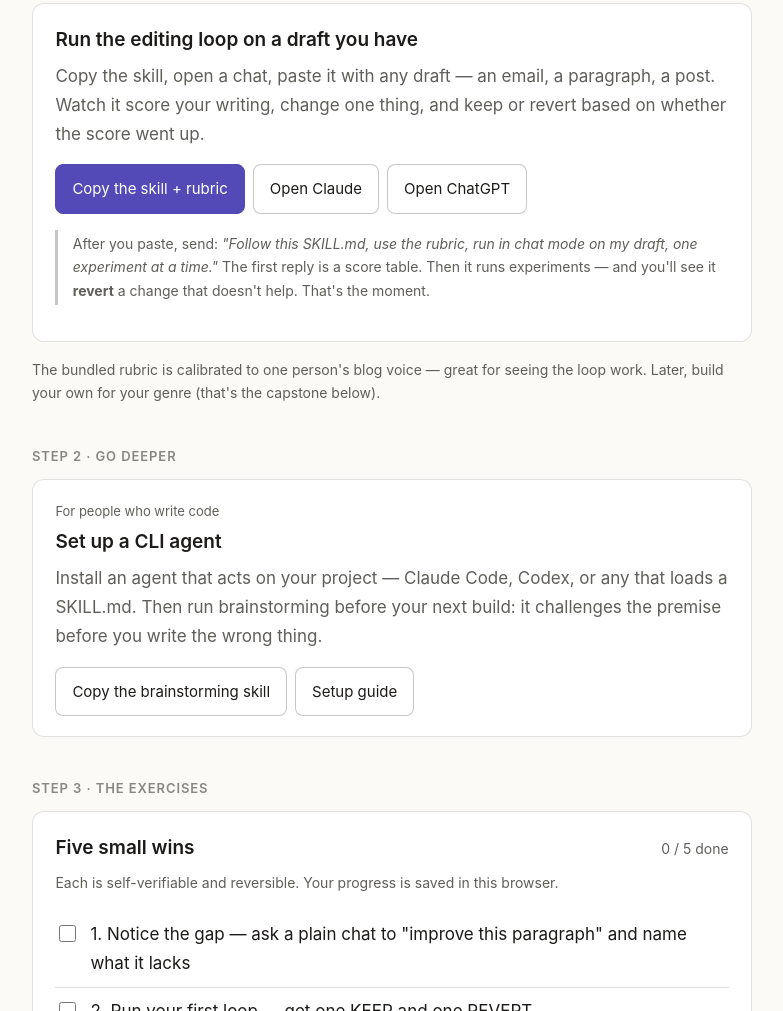
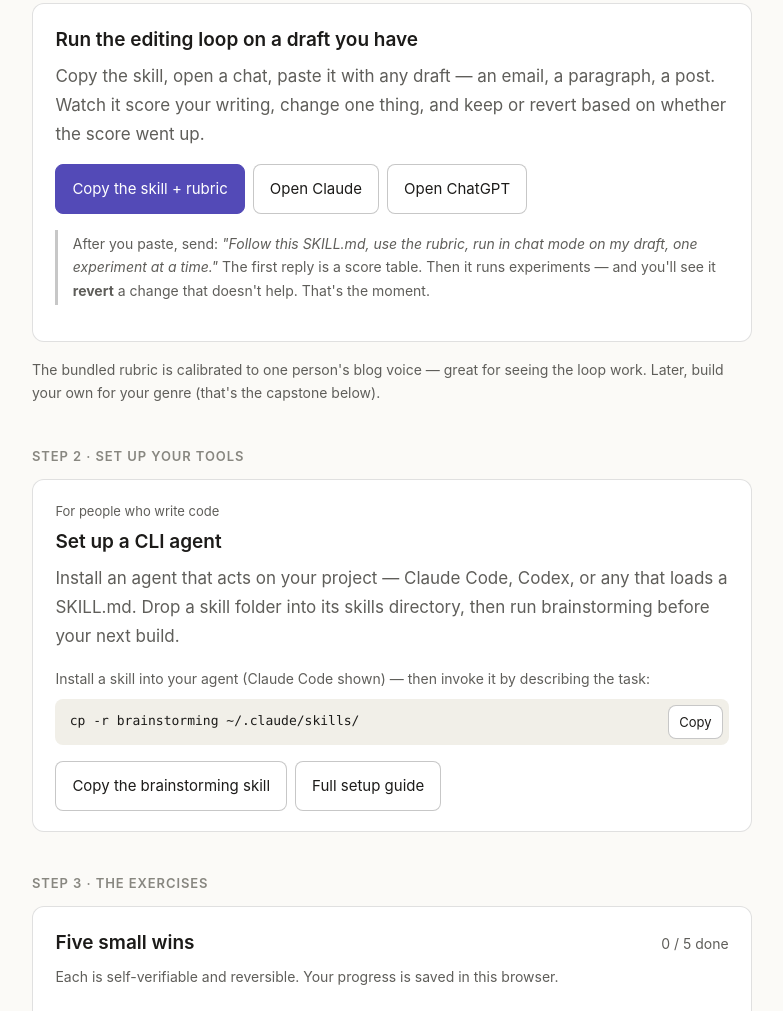
Before and after one commit to mavaali/mihirs-gyaan, a plain HTML site: page docs/index.html in a window 1280 px wide. Shown: the part 399-1410 px from the top of the page, without its empty margins (248-1031 px from the left). Drawn offline with Linux system fonts and the light colour scheme.

Commit message:
docs: pop out the setup inline on the Start Here page (#9)
The "go deeper" step linked out to a Markdown setup file — back to the
file-navigation friction the page exists to remove. Now the setup
expands on the page itself:

- Notes lane: Obsidian + a fresh/existing vault toggle. "Fresh" shows a
  copyable mkdir scaffold (year via $(date +%Y), no hardcoded year);
  "I already have one" explains editing each skill's Vault Paths block.
- Coder lane: a copyable install command for dropping a skill into the agent.
- Copy buttons on every command block; the full Markdown guide stays as a
  secondary link.

Co-authored-by: Claude Opus 4.8 <noreply@anthropic.com>

```diff
--- a/docs/index.html
+++ b/docs/index.html
@@ -68,6 +68,13 @@
   .toast{position:fixed;left:50%;bottom:24px;transform:translateX(-50%);background:var(--text);color:var(--bg);
     padding:10px 16px;border-radius:8px;font-size:14px;opacity:0;pointer-events:none;transition:opacity .2s;z-index:10;}
   .toast.show{opacity:1;}
+  .setup{margin-top:1rem;}
+  .setup .seg{margin:0 0 .9rem;}
+  .setup-intro{font-size:14px;color:var(--muted);margin:0 0 .5rem;}
+  .cmd{position:relative;background:var(--code-bg);border-radius:8px;margin:0 0 .25rem;}
+  .cmd pre{margin:0;padding:.8rem 3.4rem .8rem .9rem;overflow-x:auto;font-size:13px;line-height:1.6;
+    font-family:ui-monospace,SFMono-Regular,Menlo,Consolas,monospace;white-space:pre;}
+  .cmd .copy-cmd{position:absolute;top:6px;right:6px;padding:5px 10px;font-size:13px;}
 </style>
 </head>
 <body>
@@ -96,14 +103,22 @@
   </div>
   <p class="small muted">The bundled rubric is calibrated to one person's blog voice — great for seeing the loop work. Later, build your own for your genre (that's the capstone below).</p>
 
-  <h2>Step 2 · go deeper</h2>
+  <h2>Step 2 · set up your tools</h2>
   <div class="card">
     <p class="step-tag" id="deeper-tag"></p>
     <h3 id="deeper-title"></h3>
     <p class="muted" id="deeper-body"></p>
+
+    <div class="seg" id="vault-toggle" role="group" aria-label="Vault situation" style="display:none;">
+      <button id="vault-fresh" aria-pressed="true">Fresh vault</button>
+      <button id="vault-existing" aria-pressed="false">I already have one</button>
+    </div>
+
+    <div class="setup" id="setup-detail"></div>
+
     <div class="actions">
       <button id="copy-lane"><span class="lbl"></span></button>
-      <a class="btn" id="track-link" href="#" target="_blank" rel="noopener">Setup guide</a>
+      <a class="btn" id="track-link" href="#" target="_blank" rel="noopener">Full setup guide</a>
     </div>
   </div>
 
@@ -163,33 +178,67 @@
       });
   }, 'Skill + rubric copied');
 
+  function escapeHtml(s){return s.replace(/&/g,'&amp;').replace(/</g,'&lt;').replace(/>/g,'&gt;');}
+
   var lanes={
     code:{
       tag:'For people who write code',
       title:'Set up a CLI agent',
-      body:'Install an agent that acts on your project — Claude Code, Codex, or any that loads a SKILL.md. Then run brainstorming before your next build: it challenges the premise before you write the wrong thing.',
+      body:'Install an agent that acts on your project — Claude Code, Codex, or any that loads a SKILL.md. Drop a skill folder into its skills directory, then run brainstorming before your next build.',
       copyLabel:'Copy the brainstorming skill',
       paths:['brainstorming/SKILL.md'],
       preamble:'Use this brainstorming skill. I want to build: (describe it).\n\n',
       link:REPO+'docs/start-here/track-a-cli-agent.md',
-      ok:'brainstorming skill copied'
+      ok:'brainstorming skill copied',
+      setup:function(){return [{intro:'Install a skill into your agent (Claude Code shown) — then invoke it by describing the task:',cmd:'cp -r brainstorming ~/.claude/skills/'}];}
     },
     notes:{
       tag:'For people who work with notes',
       title:'Set up a notes vault',
-      body:'Make an Obsidian vault (a folder of Markdown). Then run causal on a recurring annoyance — it forces a five-step chain and makes you reject your first guess before naming a cause.',
+      body:'Download Obsidian (free) and create a vault — that folder of Markdown is your $VAULT_ROOT. Then run causal on a recurring annoyance: it forces a five-step chain and makes you reject your first guess.',
       copyLabel:'Copy the causal skill',
       paths:['causal/SKILL.md'],
       preamble:'Use this causal skill on my question: why does (the recurring problem) keep happening?\n\n',
       link:REPO+'docs/start-here/track-b-notes-vault.md',
-      ok:'causal skill copied'
+      ok:'causal skill copied',
+      setup:function(mode){
+        if(mode==='existing'){
+          return [{intro:'Keep your structure. Point each planning skill at your folders by editing the “## Vault Paths” block at the top of its SKILL.md — no command to run.',cmd:null}];
+        }
+        return [{intro:'Create the skill-ready folders. Run this once from your vault root:',cmd:'mkdir -p fleeting literature ideas \\\n  reflections/weekly "reflections/$(date +%Y)-plan" \\\n  writing/drafts writing/ideas templates'}];
+      }
     }
   };
   var laneBtn={code:document.getElementById('lane-code'),notes:document.getElementById('lane-notes')};
   var dTag=document.getElementById('deeper-tag'),dTitle=document.getElementById('deeper-title'),
       dBody=document.getElementById('deeper-body'),laneCopy=document.getElementById('copy-lane'),
-      trackLink=document.getElementById('track-link');
-  var current='code', copyHandlerSet=false;
+      trackLink=document.getElementById('track-link'),
+      vaultToggle=document.getElementById('vault-toggle'),
+      vFresh=document.getElementById('vault-fresh'),vExisting=document.getElementById('vault-existing'),
+      setupEl=document.getElementById('setup-detail');
+  var current='code', vaultMode='fresh';
+  try{vaultMode=localStorage.getItem('gyaan-vault')||'fresh';}catch(e){}
+
+  function renderSetup(){
+    var blocks=lanes[current].setup(vaultMode), html='';
+    blocks.forEach(function(b){
+      html+='<p class="setup-intro">'+escapeHtml(b.intro)+'</p>';
+      if(b.cmd){html+='<div class="cmd"><button class="copy-cmd" aria-label="Copy command">Copy</button><pre>'+escapeHtml(b.cmd)+'</pre></div>';}
+    });
+    setupEl.innerHTML=html;
+    Array.prototype.forEach.call(setupEl.querySelectorAll('.copy-cmd'),function(btn){
+      btn.addEventListener('click',function(){
+        var pre=btn.parentNode.querySelector('pre');
+        copyText(pre.textContent).then(function(){btn.textContent='Copied';showToast('Command copied');setTimeout(function(){btn.textContent='Copy';},2000);});
+      });
+    });
+  }
+  function updateVaultBtns(){
+    vFresh.setAttribute('aria-pressed',vaultMode==='fresh');
+    vExisting.setAttribute('aria-pressed',vaultMode==='existing');
+  }
+  vFresh.addEventListener('click',function(){vaultMode='fresh';updateVaultBtns();renderSetup();try{localStorage.setItem('gyaan-vault','fresh');}catch(e){}});
+  vExisting.addEventListener('click',function(){vaultMode='existing';updateVaultBtns();renderSetup();try{localStorage.setItem('gyaan-vault','existing');}catch(e){}});
 
   function setLane(key){
     current=key; var L=lanes[key];
@@ -197,6 +246,9 @@
     laneBtn.notes.setAttribute('aria-pressed',key==='notes');
     dTag.textContent=L.tag; dTitle.textContent=L.title; dBody.textContent=L.body;
     laneCopy.querySelector('.lbl').textContent=L.copyLabel; trackLink.href=L.link;
+    vaultToggle.style.display=(key==='notes')?'flex':'none';
+    if(key==='notes')updateVaultBtns();
+    renderSetup();
     try{localStorage.setItem('gyaan-lane',key);}catch(e){}
   }
   laneBtn.code.addEventListener('click',function(){setLane('code');});
```
